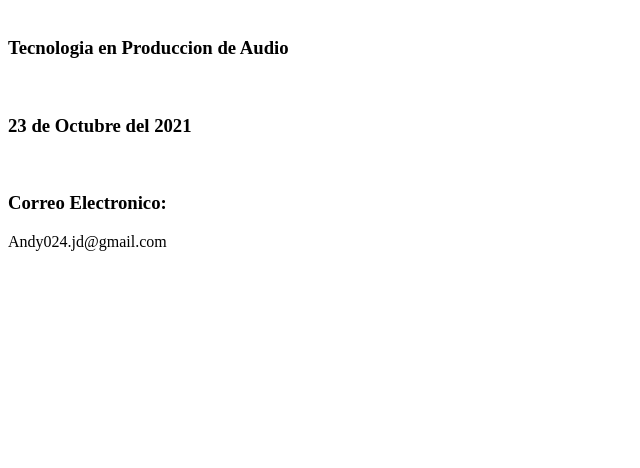
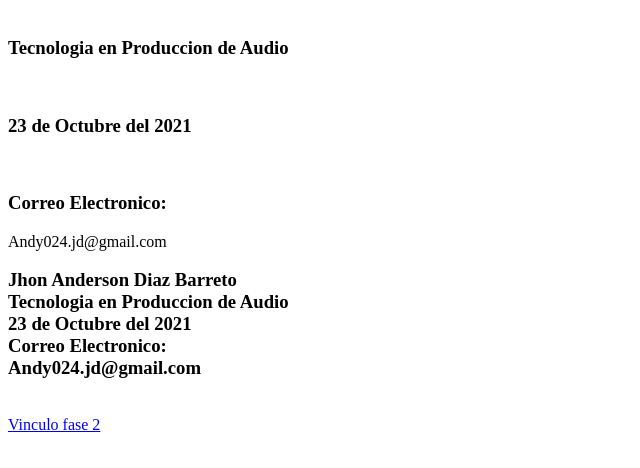
Before and after one commit to Jadibarre24/DSW-JhonDiaz., a plain HTML site: page index.html in a window 1280 px wide. Shown: the part 66-534 px from the top of the page, without its empty margins (0-640 px from the left). Drawn offline with Linux system fonts and the light colour scheme.

Commit message:
Update index.html

```diff
--- a/index.html
+++ b/index.html
@@ -6,4 +6,17 @@
 <br>
 <h3>Correo Electronico:</h3>
 Andy024.jd@gmail.com
+
+<h3>Jhon Anderson Diaz Barreto
+    <br>
+    Tecnologia en Produccion de Audio
+    <br>
+    23 de Octubre del 2021
+    <br>
+    Correo Electronico:
+    <br>
+    Andy024.jd@gmail.com
+</h3>
+
 <br>
+<a href="/Fase-2/design.html">Vinculo fase 2</a>
```
